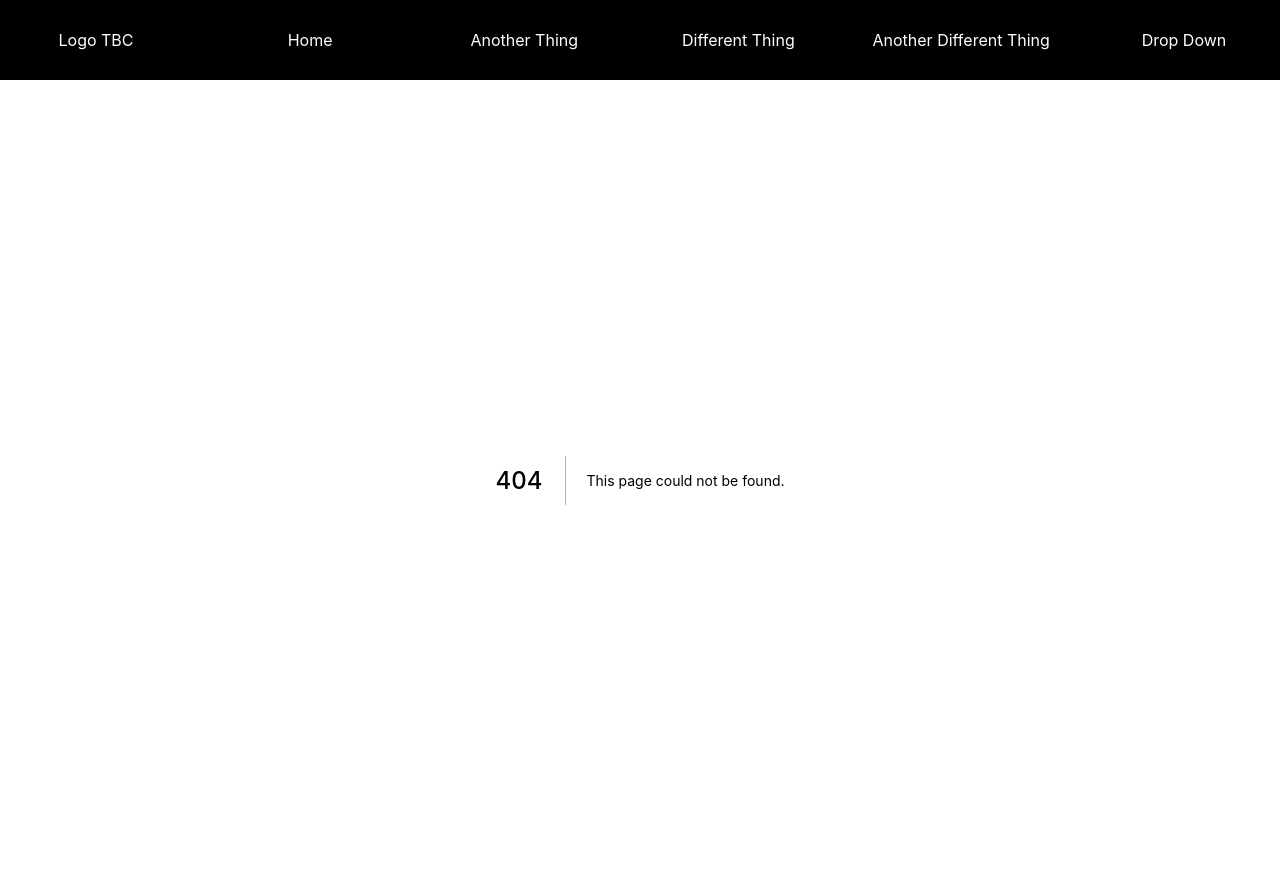
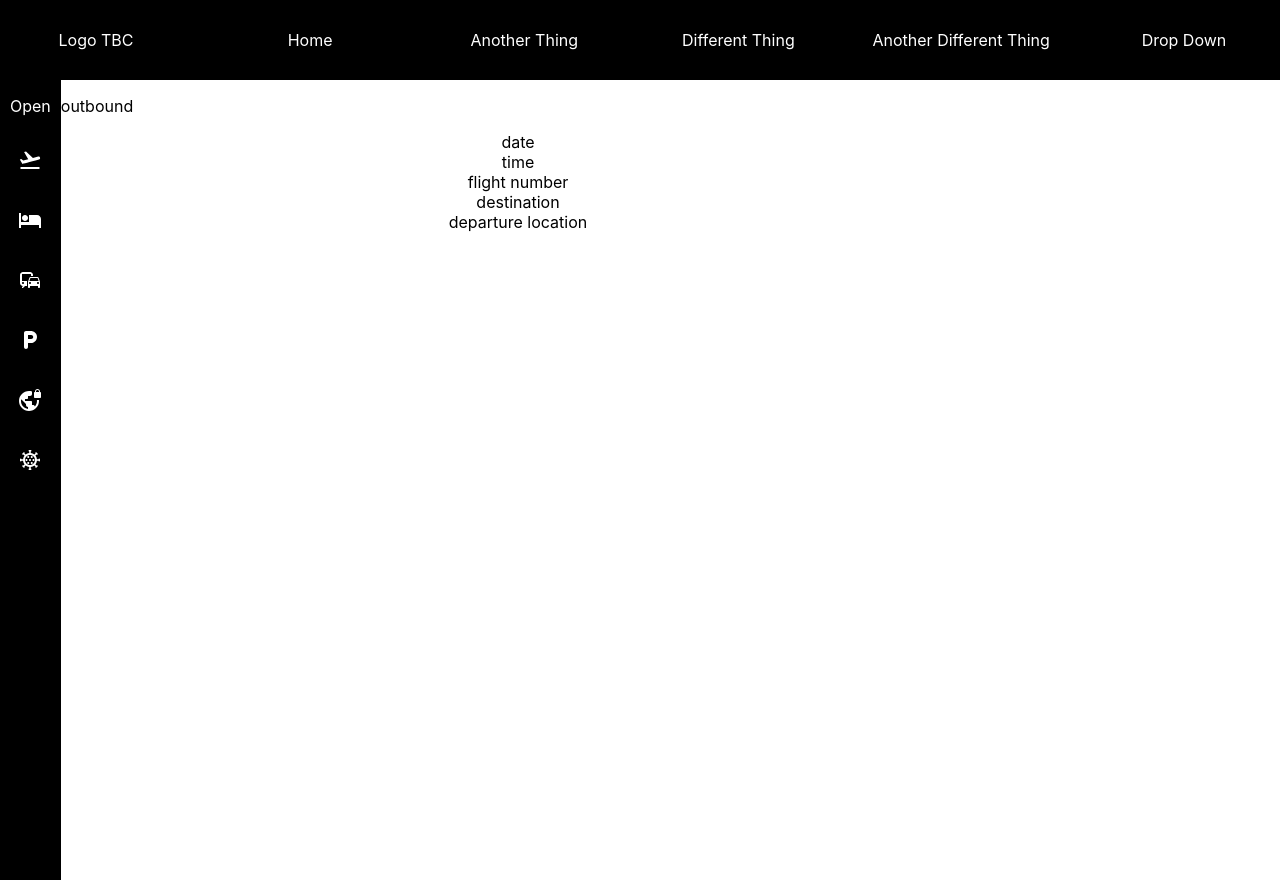
Before and after one commit to clovellbsc/next-app, a Next.js app: page /trips/1/flights in a window 1280 px wide. Before the commit this address had no page. Built offline with nearby package versions, Linux system fonts and the light colour scheme.

Commit message:
added basic flights component

```diff
--- /dev/null
+++ b/pages/trips/[id]/flights/index.tsx
@@ -0,0 +1,25 @@
+const Flights = () => {
+  return (
+    <div>
+      <div>
+        <p>outbound</p>
+        <div
+          style={{
+            display: "flex",
+            flexDirection: "column",
+            alignItems: "center",
+            width: "75%",
+          }}
+        >
+          <div>date</div>
+          <div>time</div>
+          <div>flight number</div>
+          <div>destination</div>
+          <div>departure location</div>
+        </div>
+      </div>
+    </div>
+  );
+};
+
+export default Flights;
```
